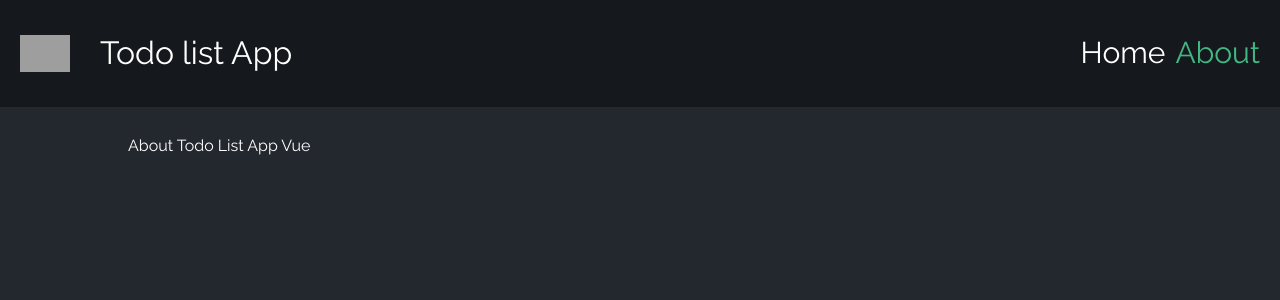
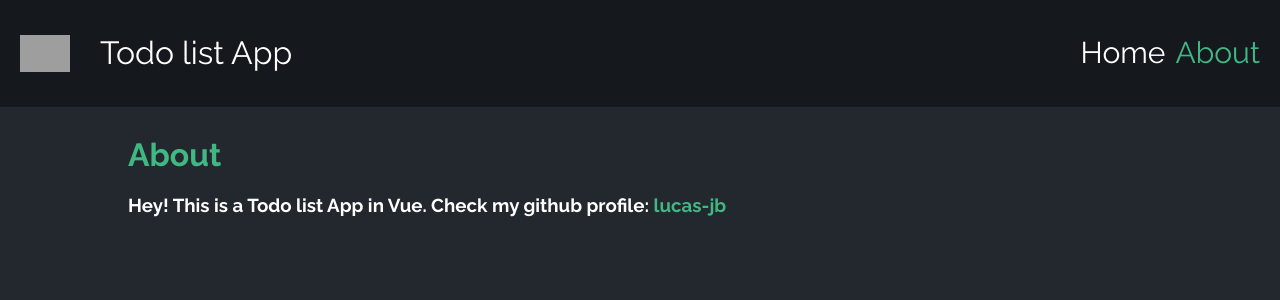
Before and after one commit to lucas-jb/todo-list-vue-compositionAPI, a Vue app: page /about in a window 1280 px wide. Shown: the top 300 px of the page. Built offline with nearby package versions, Linux system fonts and the light colour scheme; grey boxes are pictures that could not be loaded.

Commit message:
style about

```diff
--- a/src/views/About.vue
+++ b/src/views/About.vue
@@ -1,3 +1,19 @@
 <template>
-    About Todo List App Vue
+    <div>
+        <h1>About</h1>
+        <h3>Hey! This is a Todo list App in Vue. Check my github profile: <a href="https://github.com/lucas-jb">lucas-jb</a></h3>
+    </div>
 </template>
+
+<style scoped>
+h1 {
+    color: var(--accent-color);
+}
+h3 {
+    color: var(--text-color);
+}
+a {
+    color: var(--accent-color);
+    text-decoration: none;
+}
+</style>
```
